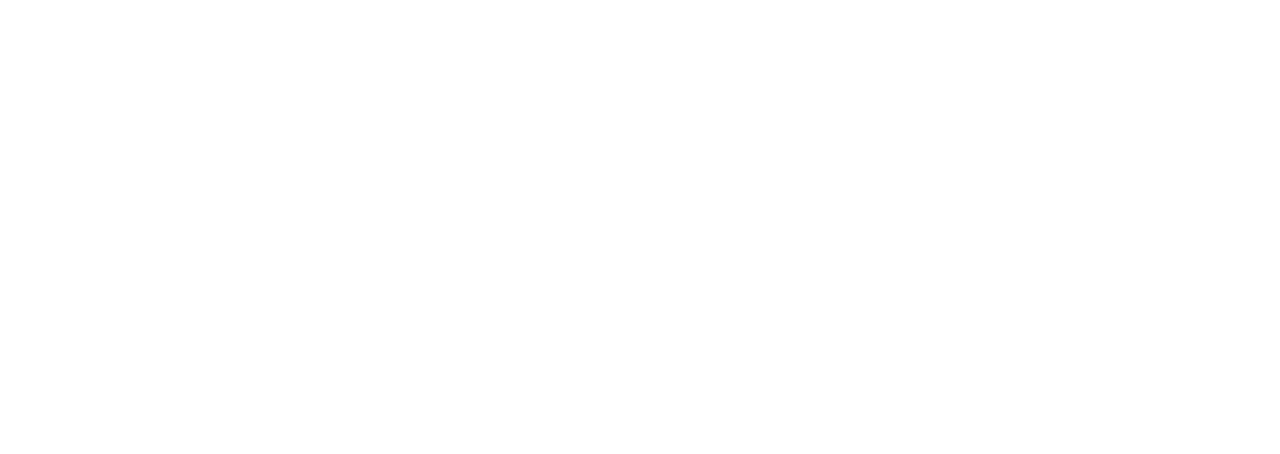
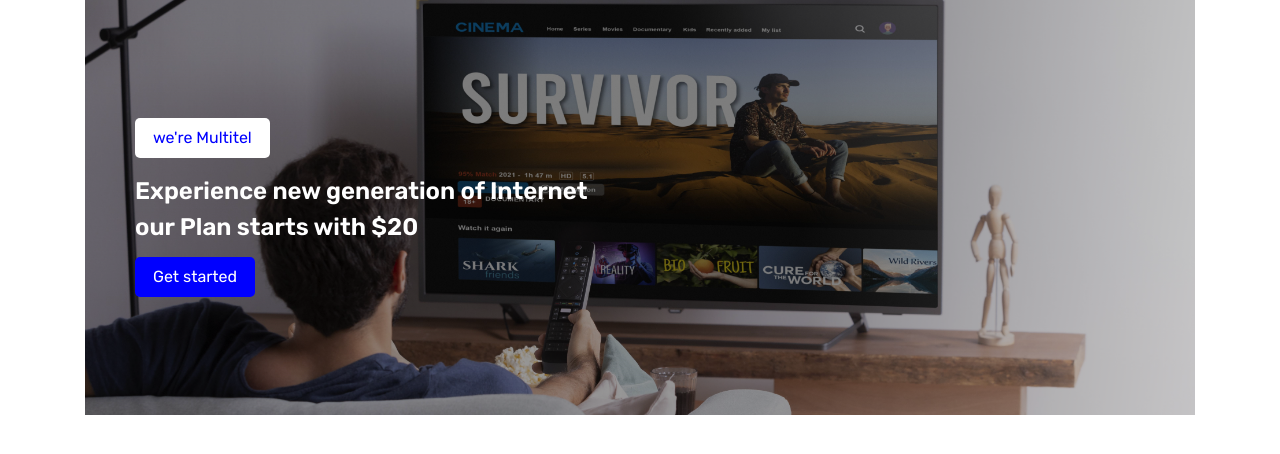
Before and after one commit to MrNc18/Nectar-Multitel-Copy-2022-10, a React (Create React App) app: page /ex in a window 1280 px wide. Before the commit this address had no page. Shown: the top 454 px of the page. Built offline with nearby package versions, Linux system fonts and the light colour scheme.

Commit message:
banner for home page

```diff
--- a/src/App.js
+++ b/src/App.js
@@ -2,12 +2,14 @@
 import { Route, Routes, BrowserRouter } from "react-router-dom";
 import './App.css';
 import Home from "./containers/Home";
+import Example from "./staticCard";
 
 function App() {
   return (
     <BrowserRouter>
       <Routes>
         <Route path="/" element={<Home />} />
+         <Route path="/ex" element={<Example />} />
       </Routes>
     </BrowserRouter>
   );
--- a/src/components/cards.js
+++ b/src/components/cards.js
@@ -17,7 +17,7 @@
             <img src={blue1} style={{width:"35px"}}/>
             </div>
           <div className="col-6 col-md-6 col-sm-6 text-left">
-            <h6 className="pl-4 pt-4">Better Coverage</h6>
+            <h6 className="pl-4 pt-4">Better    Coverage</h6>
           </div>
         </div>
         <div className="row">
--- /dev/null
+++ b/src/staticCard.js
@@ -0,0 +1,42 @@
+import React from 'react'
+import test from "./assets/test.png"
+import "./staticcard.css"
+
+function example() {
+  return (
+//       <center>
+//     <div className='container'>
+//         <img src={test} class="img-fluid" alt="Responsive image"/>
+//         <button class="btn">we're Multitel</button>
+//   <div class="data">
+//   <h4 className='Data'>Experience new generation of Internet</h4>
+//   </div>
+//   <h5 class="sub">our Plan starts with $20</h5>
+
+//   <button class="btnn"><a>Get started</a></button>
+
+// </div>
+// <br/>
+      <div className='container'>
+        <div className='row d-flex'>
+          <div className='col-12'>
+            <div className='banner-New'>
+              <img src={test} class="img-fluid" alt="Responsive image"/>
+              <div className='banner-New-inner'>
+                <div className='banner-New-inner-inner'>
+                  <button class="btn-white">we're Multitel</button>
+                  <p>Experience new generation of Internet<br/>our Plan starts with $20</p>
+                  <button class="btn-blue"><a>Get started</a></button>
+                </div>
+              </div>
+            </div>
+          </div>
+        </div>
+      </div>
+    // </center>
+
+
+  )
+}
+
+export default example
--- /dev/null
+++ b/src/staticcard.css
@@ -0,0 +1,13 @@
+.banner-New {position: relative;}
+.banner-New img {position: relative;}
+.banner-New-inner {position: absolute;top: 0;height: auto;text-align: left;padding: 0 50px;display: flex;justify-content: center;align-items: center;min-height: 100%;}
+.banner-New-inner .btn-white {background-color: white;color: blue;font-size: 16px;padding: 8px 18px;border: none;cursor: pointer;border-radius: 5px;text-align: center;}
+.banner-New-inner p {font-size: 1.5rem;color: #fff;display: block;margin: 15px 0 12px;font-weight: 600;}
+.banner-New-inner .btn-blue {background-color: blue;color: white;font-size: 16px;padding: 8px 18px;border: none;cursor: pointer;border-radius: 5px;text-align: center;}
+
+@media (max-width: 991.98px) {
+  .banner-New-inner {padding: 0 15px;}
+  .banner-New-inner .btn-white {font-size: 12px;padding: 5px 15px;}
+  .banner-New-inner .btn-blue {font-size: 12px;padding: 5px 15px;}
+  .banner-New-inner p {font-size: 12px;margin: 8px 0 5px;}
+}
```
